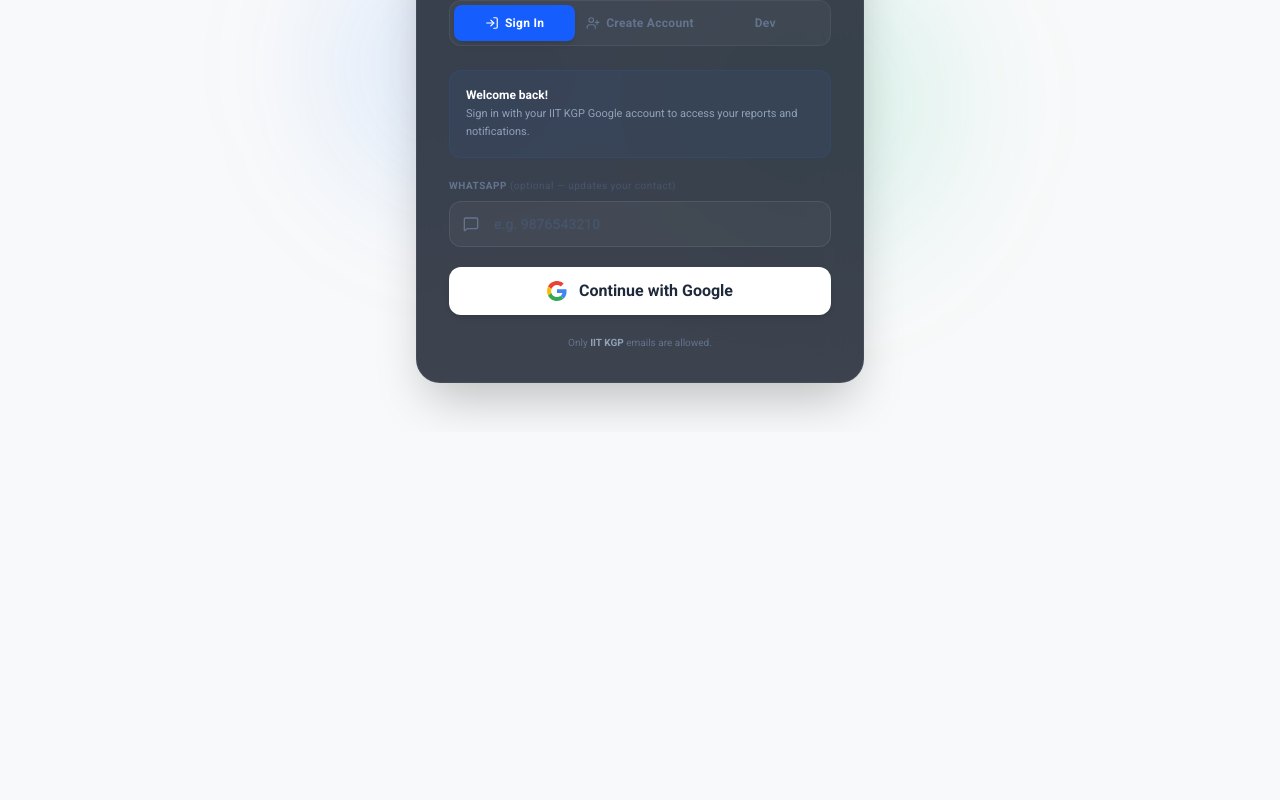
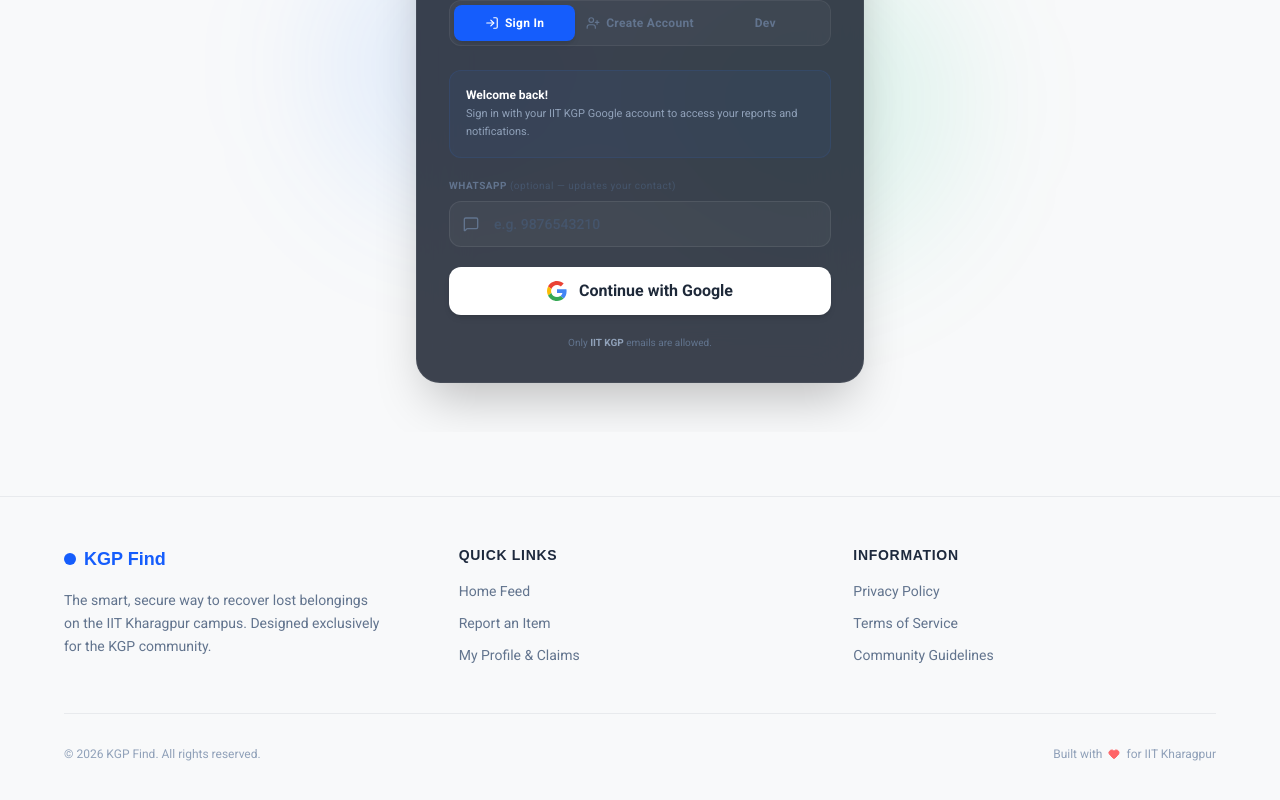
Before and after one commit to iamyash011/kgp-lost-found, a React (Vite) app in the folder client/: page /login in a window 1280 px wide. Shown: the part 304-1104 px from the top of the page. Before the commit the page ends 800 px from the top, so only its background shows below. Built offline with nearby package versions, Linux system fonts and the light colour scheme; no server answers.

Commit message:
UI: Add Footer and premium card hover effects

```diff
--- a/client/src/App.jsx
+++ b/client/src/App.jsx
@@ -1,6 +1,7 @@
 import { Routes, Route, Navigate } from 'react-router-dom';
 import RouteTracker from './components/RouteTracker';
 import Navbar from './components/Navbar';
+import Footer from './components/Footer';
 import Feed from './pages/Feed';
 import ReportItem from './pages/ReportItem';
 import Login from './pages/Login';
@@ -25,10 +26,10 @@
 function App() {
   return (
     <ThemeProvider>
-      <div>
+      <div className="min-h-screen flex flex-col bg-[var(--bg-page)] text-[var(--text-primary)] transition-colors duration-300">
         <RouteTracker />
         <Navbar />
-        <main className="relative z-10">
+        <main className="relative z-10 flex-1">
           <Routes>
             <Route path="/" element={<Feed />} />
             <Route path="/login" element={<Login />} />
@@ -58,6 +59,7 @@
             />
           </Routes>
         </main>
+        <Footer />
       </div>
     </ThemeProvider>
   );
--- /dev/null
+++ b/client/src/components/Footer.jsx
@@ -0,0 +1,54 @@
+import { Link } from 'react-router-dom';
+import { Heart } from 'lucide-react';
+
+export default function Footer() {
+  return (
+    <footer className="mt-16 border-t border-[#e8eaed] dark:border-[#2d2f33] bg-[#f8f9fa] dark:bg-[#111214]">
+      <div className="max-w-[1200px] mx-auto px-6 py-12">
+        <div className="grid grid-cols-1 md:grid-cols-3 gap-8 mb-12">
+
+          {/* Brand */}
+          <div className="space-y-4">
+            <Link to="/" className="flex items-center gap-2 font-heading text-lg font-bold text-blue-600 dark:text-blue-400">
+              <div className="w-3 h-3 bg-blue-600 dark:bg-blue-400 rounded-full" />
+              KGP Find
+            </Link>
+            <p className="text-sm text-slate-500 dark:text-slate-400 leading-relaxed max-w-xs">
+              The smart, secure way to recover lost belongings on the IIT Kharagpur campus. Designed exclusively for the KGP community.
+            </p>
+          </div>
+
+          {/* Quick Links */}
+          <div>
+            <h4 className="font-bold text-slate-800 dark:text-slate-200 mb-4 text-sm uppercase tracking-wider">Quick Links</h4>
+            <ul className="space-y-3 text-sm text-slate-500 dark:text-slate-400">
+              <li><Link to="/" className="hover:text-blue-500 transition-colors">Home Feed</Link></li>
+              <li><Link to="/report" className="hover:text-blue-500 transition-colors">Report an Item</Link></li>
+              <li><Link to="/profile" className="hover:text-blue-500 transition-colors">My Profile & Claims</Link></li>
+            </ul>
+          </div>
+
+          {/* Legal / Info */}
+          <div>
+            <h4 className="font-bold text-slate-800 dark:text-slate-200 mb-4 text-sm uppercase tracking-wider">Information</h4>
+            <ul className="space-y-3 text-sm text-slate-500 dark:text-slate-400">
+              <li><a href="#" className="hover:text-blue-500 transition-colors">Privacy Policy</a></li>
+              <li><a href="#" className="hover:text-blue-500 transition-colors">Terms of Service</a></li>
+              <li><a href="#" className="hover:text-blue-500 transition-colors">Community Guidelines</a></li>
+            </ul>
+          </div>
+        </div>
+
+        {/* Bottom Bar */}
+        <div className="pt-8 border-t border-[#e8eaed] dark:border-[#2d2f33] flex flex-col md:flex-row items-center justify-between gap-4">
+          <p className="text-xs text-slate-400">
+            © {new Date().getFullYear()} KGP Find. All rights reserved.
+          </p>
+          <p className="text-xs text-slate-400 flex items-center gap-1.5">
+            Built with <Heart className="w-3 h-3 text-red-400 fill-current" /> for IIT Kharagpur
+          </p>
+        </div>
+      </div>
+    </footer>
+  );
+}
--- a/client/src/index.css
+++ b/client/src/index.css
@@ -229,22 +229,23 @@
 
 .segmented-control {
   display: inline-flex;
-  background-color: var(--bg-surface);
+  background-color: var(--bg-secondary);
   border: 1px solid var(--border-color);
   border-radius: 24px;
   padding: 4px;
 }
 
 .segment-btn {
-  padding: 6px 16px;
+  padding: 8px 20px;
   border-radius: 20px;
   font-family: var(--font-heading);
   font-size: 14px;
-  font-weight: 500;
+  font-weight: 600;
   color: var(--text-secondary);
   background: transparent;
   border: none;
   cursor: pointer;
+  transition: all 0.2s ease;
 }
 
 .segment-btn.active {
@@ -292,11 +293,24 @@
 
 .item-card {
   background-color: var(--bg-surface);
-  border-radius: 12px;
+  border-radius: 16px;
   border: 1px solid var(--border-color);
   overflow: hidden;
   display: flex;
   flex-direction: column;
+  transition: transform 0.2s cubic-bezier(0.4, 0, 0.2, 1), box-shadow 0.2s cubic-bezier(0.4, 0, 0.2, 1), border-color 0.2s ease;
+  box-shadow: 0 2px 4px var(--shadow-color);
+}
+
+.item-card:hover {
+  transform: translateY(-4px);
+  box-shadow: 0 12px 24px rgba(0,0,0,0.08);
+  border-color: rgba(26, 115, 232, 0.3);
+}
+
+[data-theme="dark"] .item-card:hover {
+  box-shadow: 0 12px 24px rgba(0,0,0,0.4);
+  border-color: rgba(77, 163, 255, 0.3);
 }
 
 .card-image-area {
```
